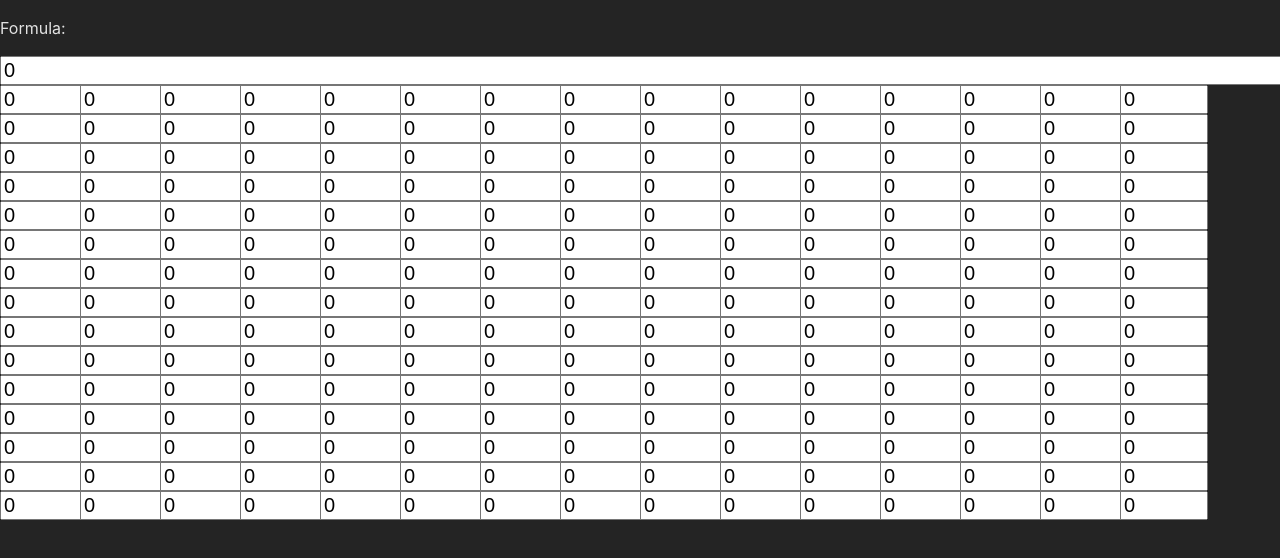
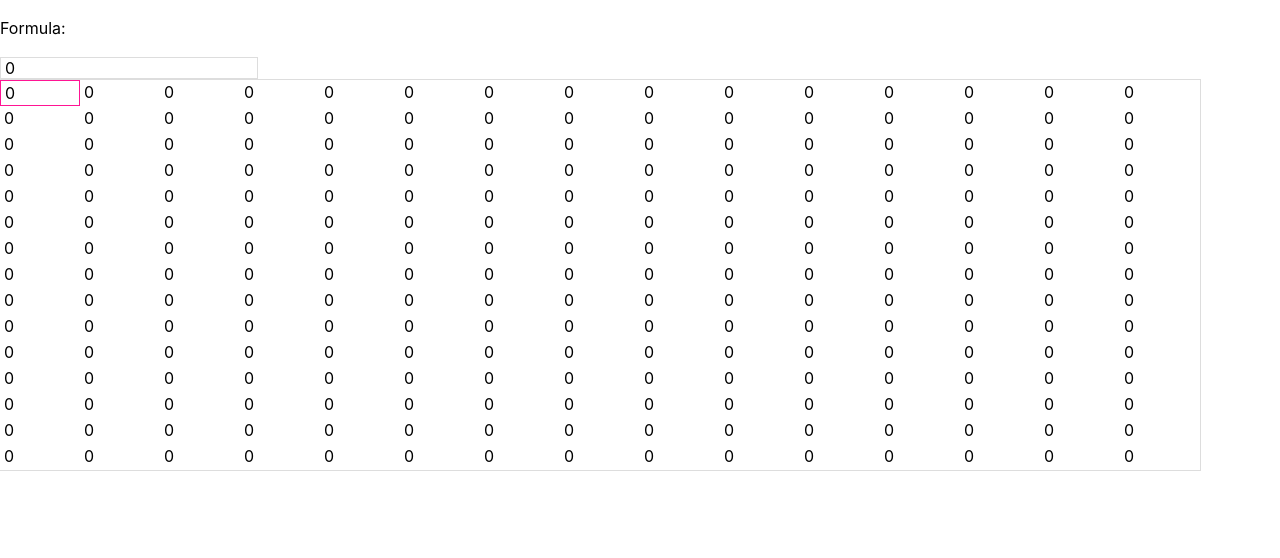
Before and after one commit to fricze/digitz, a React (Vite) app: page / in a window 1280 px wide. Shown: the top 558 px of the page. Built offline with nearby package versions, Linux system fonts and the light colour scheme.

Commit message:
movement and calculation

```diff
--- a/package.json
+++ b/package.json
@@ -11,6 +11,7 @@
   },
   "dependencies": {
     "es-toolkit": "^1.9.0",
+    "math-expression-evaluator": "^2.0.5",
     "react": "^18.3.1",
     "react-dom": "^18.3.1"
   },
--- a/src/App.css
+++ b/src/App.css
@@ -1,15 +1,51 @@
+:root {
+    --input-width: 80px;
+    --input-height: 26px;
+}
+
+input {
+    all: unset;
+}
+
+* {
+    box-sizing: border-box;
+}
+
 .grid {
     display: flex;
-    flex-direction: row;
+    flex-direction: column;
+    outline: 1px solid #ddd;
+    width: fit-content;
 
     .row {
+        display: flex;
+        flex-direction: row;
+
         .cell {
-            width: 80px;
+            flex-basis: var(--input-width);
+            height: var(--input-height);
+
+            &,
+            input {
+                width: var(--input-width);
+            }
         }
     }
 }
 
+input,
+.cell span {
+    height: 100%;
+
+    padding: 0 4px;
+}
+
 input {
-    font-size: 20px;
-    width: 100%;
+    box-sizing: border-box;
+
+    border: 1px solid #ddd;
+    &:focus-visible {
+        border: 1px solid deeppink;
+        position: relative;
+    }
 }
--- a/src/App.tsx
+++ b/src/App.tsx
@@ -1,5 +1,8 @@
-import { useState } from "react";
+import { useRef, useState } from "react";
 import "./App.css";
+import Mexp from "math-expression-evaluator";
+
+const emptyCellIdx: CellIdx = [-1, -1];
 
 const updateGridValue = (
   grid: Array<Array<string | number>>,
@@ -7,36 +10,118 @@ const updateGridValue = (
   cellIdx: number,
   value: string | number,
 ): Array<Array<string | number>> =>
-  grid.with(rowIdx, grid.at(rowIdx)?.with(cellIdx, value) || []);
+  grid[rowIdx] ? grid.with(rowIdx, grid[rowIdx]?.with(cellIdx, value)) : grid;
 
-type Grid = Array<Array<string | number>>;
+type Value = string | number;
+type CellIdx = [number, number];
+type Grid = Array<Array<Value>>;
+
+interface CellProps {
+  cell: Value;
+  setActiveCell: React.Dispatch<React.SetStateAction<CellIdx>>;
+  rowIdx: number;
+  cellIdx: number;
+  setGrid: React.Dispatch<React.SetStateAction<Grid>>;
+  isActive: boolean;
+}
+
+const Cell = ({
+  cell,
+  setActiveCell,
+  rowIdx,
+  cellIdx,
+  setGrid,
+  isActive,
+}: CellProps) => {
+  const ref = useRef<HTMLDivElement>(null);
+  const value = cell;
+  const mexp = new Mexp();
+  let calc;
+  try {
+    calc = mexp.eval(value as string);
+  } catch (e) {
+    calc = "Error";
+  }
+
+  return (
+    <div
+      ref={ref}
+      className="cell"
+      onClick={() => setActiveCell([rowIdx, cellIdx])}
+      tabIndex={isActive ? -1 : 0}
+      onKeyDown={(e) => {
+        if (e.key === "Enter" && !isActive) {
+          return setActiveCell([rowIdx, cellIdx]);
+        }
+
+        if (e.key === "ArrowUp") {
+          return setActiveCell([rowIdx - 1, cellIdx]);
+        }
+
+        if (e.key === "ArrowDown") {
+          return setActiveCell([rowIdx + 1, cellIdx]);
+        }
+
+        if (e.key === "ArrowLeft") {
+          return setActiveCell([rowIdx, cellIdx - 1]);
+        }
+
+        if (e.key === "ArrowRight") {
+          return setActiveCell([rowIdx, cellIdx + 1]);
+        }
+      }}
+    >
+      {isActive ? (
+        <input
+          autoFocus
+          type="text"
+          value={value}
+          onKeyDown={(e) => {
+            if (e.key === "Escape") {
+              setActiveCell(emptyCellIdx);
+              setTimeout(() => {
+                ref.current?.focus();
+              });
+            }
+          }}
+          onChange={(e) => {
+            setGrid((grid) =>
+              updateGridValue(grid, rowIdx, cellIdx, e.target.value),
+            );
+          }}
+        />
+      ) : (
+        <span>{value}</span>
+      )}
+    </div>
+  );
+};
 
 const Grid = ({
   setActiveCell,
   grid,
   setGrid,
+  activeCell,
 }: {
-  setActiveCell: (x: [number, number]) => void;
   grid: Grid;
+  setActiveCell: React.Dispatch<React.SetStateAction<CellIdx>>;
+  activeCell: CellIdx;
   setGrid: React.Dispatch<React.SetStateAction<Grid>>;
 }) => {
   return (
     <div className="grid">
       {grid.map((row, rowIdx) => (
-        <div className="row">
+        <div className="row" key={rowIdx}>
           {row.map((cell, cellIdx) => (
-            <div className="cell">
-              <input
-                type="text"
-                value={cell}
-                onFocus={() => setActiveCell([rowIdx, cellIdx])}
-                onChange={(e) => {
-                  setGrid((grid) =>
-                    updateGridValue(grid, rowIdx, cellIdx, e.target.value),
-                  );
-                }}
-              />
-            </div>
+            <Cell
+              key={cellIdx + rowIdx}
+              cell={cell}
+              setActiveCell={setActiveCell}
+              rowIdx={rowIdx}
+              cellIdx={cellIdx}
+              setGrid={setGrid}
+              isActive={activeCell[0] === rowIdx && activeCell[1] === cellIdx}
+            />
           ))}
         </div>
       ))}
@@ -45,21 +130,27 @@ const Grid = ({
 };
 
 const App = () => {
-  const [activeCell, setActiveCell] = useState([0, 0]);
+  const [activeCell, setActiveCell] = useState<CellIdx>([0, 0]);
 
   const [grid, setGrid] = useState<Array<Array<number | string>>>(
     new Array(15).fill(0).map(() => new Array(15).fill(0)),
   );
 
-  const activeCellValue = grid[activeCell[0]][activeCell[1]];
+  const activeCellValue =
+    activeCell === emptyCellIdx ? null : grid[activeCell[0]][activeCell[1]];
 
   return (
     <div className="App">
       <label>
         <p>Formula: </p>
-        <input type="text" name="formula" value={activeCellValue} />
+        <input type="text" name="formula" value={activeCellValue} disabled />
       </label>
-      <Grid setActiveCell={setActiveCell} grid={grid} setGrid={setGrid} />
+      <Grid
+        setActiveCell={setActiveCell}
+        grid={grid}
+        setGrid={setGrid}
+        activeCell={activeCell}
+      />
     </div>
   );
 };
--- a/src/index.css
+++ b/src/index.css
@@ -3,9 +3,9 @@
     line-height: 1.5;
     font-weight: 400;
 
-    color-scheme: light dark;
+    /* color-scheme: light dark;
     color: rgba(255, 255, 255, 0.87);
-    background-color: #242424;
+    background-color: #242424; */
 
     font-synthesis: none;
     text-rendering: optimizeLegibility;
```
Also changed, not shown: 1 other file (tests, documents, lock files or other folders).
